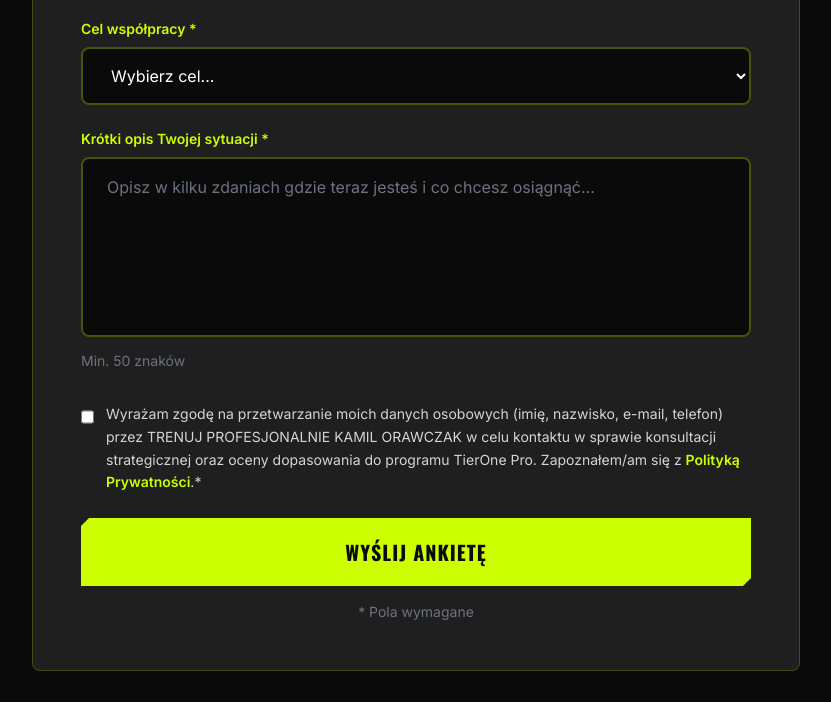
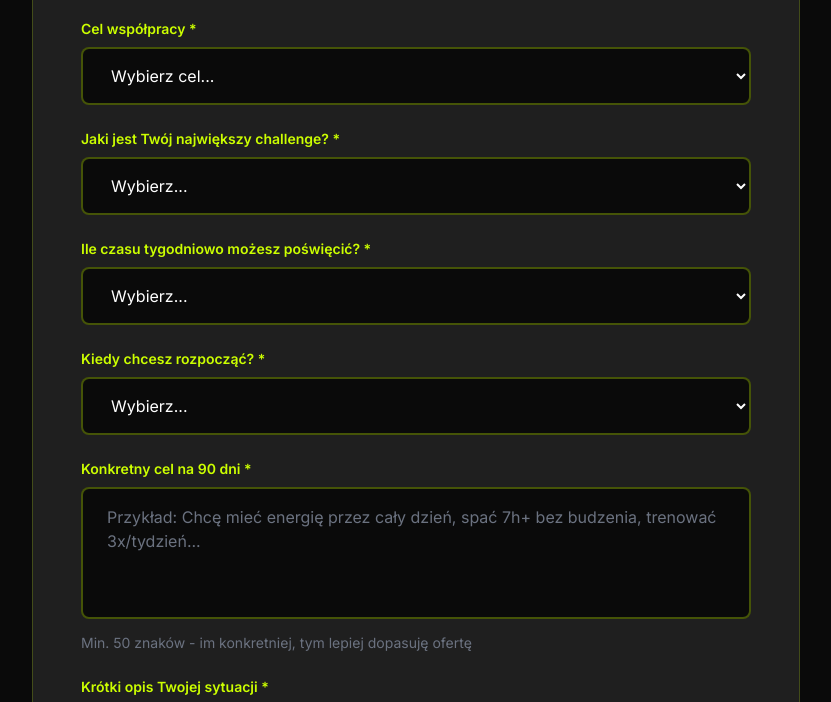
Before and after one commit to treningkamilorawczak/tierone-pro, a website: page public/ankieta.html in a window 1280 px wide. Shown: the part 630-1332 px from the top of the page, without its empty margins (224-1055 px from the left). Drawn offline with nearby package versions, Linux system fonts and the light colour scheme.

Commit message:
feat: Direct n8n integration for ankieta
- Changed ankieta form to send directly to n8n webhook
- Workflow: tierone-ankieta (ID: aqBRjf27b3ZBr7kn)
- Features: Email notification + MailerLite tag 'Applied'
- Bypasses Basin FREE tier limitation

```diff
--- a/public/ankieta.html
+++ b/public/ankieta.html
@@ -117,6 +117,83 @@
             <option value="kompleksowo">Transformacja kompleksowa</option>
             <option value="inne">Inne</option>
           </select>
+        </div>
+
+        <!-- Q1: Challenge -->
+        <div class="mb-6">
+          <label for="challenge" class="block text-sm font-semibold text-brand-lime mb-2">
+            Jaki jest Twój największy challenge? *
+          </label>
+          <select
+            id="challenge"
+            name="challenge"
+            required
+            class="w-full px-6 py-4 bg-brand-black border-2 border-brand-lime/30 text-white focus:border-brand-lime focus:outline-none rounded-lg"
+          >
+            <option value="" disabled selected>Wybierz...</option>
+            <option value="brak_czasu">Brak czasu na trening/regenerację</option>
+            <option value="niska_energia">Niska energia, wypalenie zawodowe</option>
+            <option value="sen">Problemy ze snem</option>
+            <option value="rodzina">Chcę być fit dla rodziny</option>
+            <option value="performance">Chcę zwiększyć performance w biznesie</option>
+            <option value="inne">Inne</option>
+          </select>
+        </div>
+
+        <!-- Q2: Czas tygodniowy -->
+        <div class="mb-6">
+          <label for="weeklyTime" class="block text-sm font-semibold text-brand-lime mb-2">
+            Ile czasu tygodniowo możesz poświęcić? *
+          </label>
+          <select
+            id="weeklyTime"
+            name="weeklyTime"
+            required
+            class="w-full px-6 py-4 bg-brand-black border-2 border-brand-lime/30 text-white focus:border-brand-lime focus:outline-none rounded-lg"
+          >
+            <option value="" disabled selected>Wybierz...</option>
+            <option value="5plus">5+ godzin/tydzień</option>
+            <option value="3_5">3-5 godzin/tydzień</option>
+            <option value="1_3">1-3 godziny/tydzień</option>
+            <option value="below1">Poniżej 1 godziny</option>
+          </select>
+        </div>
+
+        <!-- Q3: Timeline -->
+        <div class="mb-6">
+          <label for="timeline" class="block text-sm font-semibold text-brand-lime mb-2">
+            Kiedy chcesz rozpocząć? *
+          </label>
+          <select
+            id="timeline"
+            name="timeline"
+            required
+            class="w-full px-6 py-4 bg-brand-black border-2 border-brand-lime/30 text-white focus:border-brand-lime focus:outline-none rounded-lg"
+          >
+            <option value="" disabled selected>Wybierz...</option>
+            <option value="asap">Jak najszybciej (w tym tygodniu)</option>
+            <option value="2weeks">W ciągu 2 tygodni</option>
+            <option value="month">W ciągu miesiąca</option>
+            <option value="later">Później (zbieram info)</option>
+          </select>
+        </div>
+
+        <!-- Q4: Cel 90-dniowy -->
+        <div class="mb-6">
+          <label for="goal90days" class="block text-sm font-semibold text-brand-lime mb-2">
+            Konkretny cel na 90 dni *
+          </label>
+          <textarea
+            id="goal90days"
+            name="goal90days"
+            required
+            rows="4"
+            placeholder="Przykład: Chcę mieć energię przez cały dzień, spać 7h+ bez budzenia, trenować 3x/tydzień..."
+            class="w-full px-6 py-4 bg-brand-black border-2 border-brand-lime/30 text-white placeholder-gray-500 focus:border-brand-lime focus:outline-none rounded-lg resize-none"
+          ></textarea>
+          <p class="text-sm text-gray-500 mt-2">
+            Min. 50 znaków - im konkretniej, tym lepiej dopasuję ofertę
+          </p>
         </div>
 
         <!-- Opis sytuacji -->
@@ -251,22 +328,36 @@
       submitBtn.disabled = true;
       submitText.textContent = 'WYSYŁAM...';
 
+      // Validate goal90days length
+      const goal90days = document.getElementById('goal90days').value;
+      if (goal90days.length < 50) {
+        errorMessage.textContent = 'Cel 90-dniowy musi mieć min. 50 znaków';
+        errorMessage.classList.remove('hidden');
+        submitBtn.disabled = false;
+        submitText.textContent = 'WYŚLIJ ANKIETĘ';
+        return;
+      }
+
       // Get form data
       const formData = {
         fullName: document.getElementById('fullName').value,
         phone: document.getElementById('phone').value,
         email: document.getElementById('email').value,
         goal: document.getElementById('goal').value,
+        challenge: document.getElementById('challenge').value,
+        weeklyTime: document.getElementById('weeklyTime').value,
+        timeline: document.getElementById('timeline').value,
+        goal90days: goal90days,
         situation: situation,
         source: 'Ankieta rekrutacyjna TierOne',
         timestamp: new Date().toISOString()
       };
 
       try {
-        // Get Basin URL from localStorage (or use env var if available)
-        const basinUrl = 'https://usebasin.com/f/088e2f4f4dd2';
+        // Wysyłka bezpośrednio do n8n (ankieta workflow)
+        const n8nAnkietaUrl = 'https://n8n.n8nworkflowai.online/webhook/tierone-ankieta';
 
-        const response = await fetch(basinUrl, {
+        const response = await fetch(n8nAnkietaUrl, {
           method: 'POST',
           headers: {
             'Content-Type': 'application/json',
```
